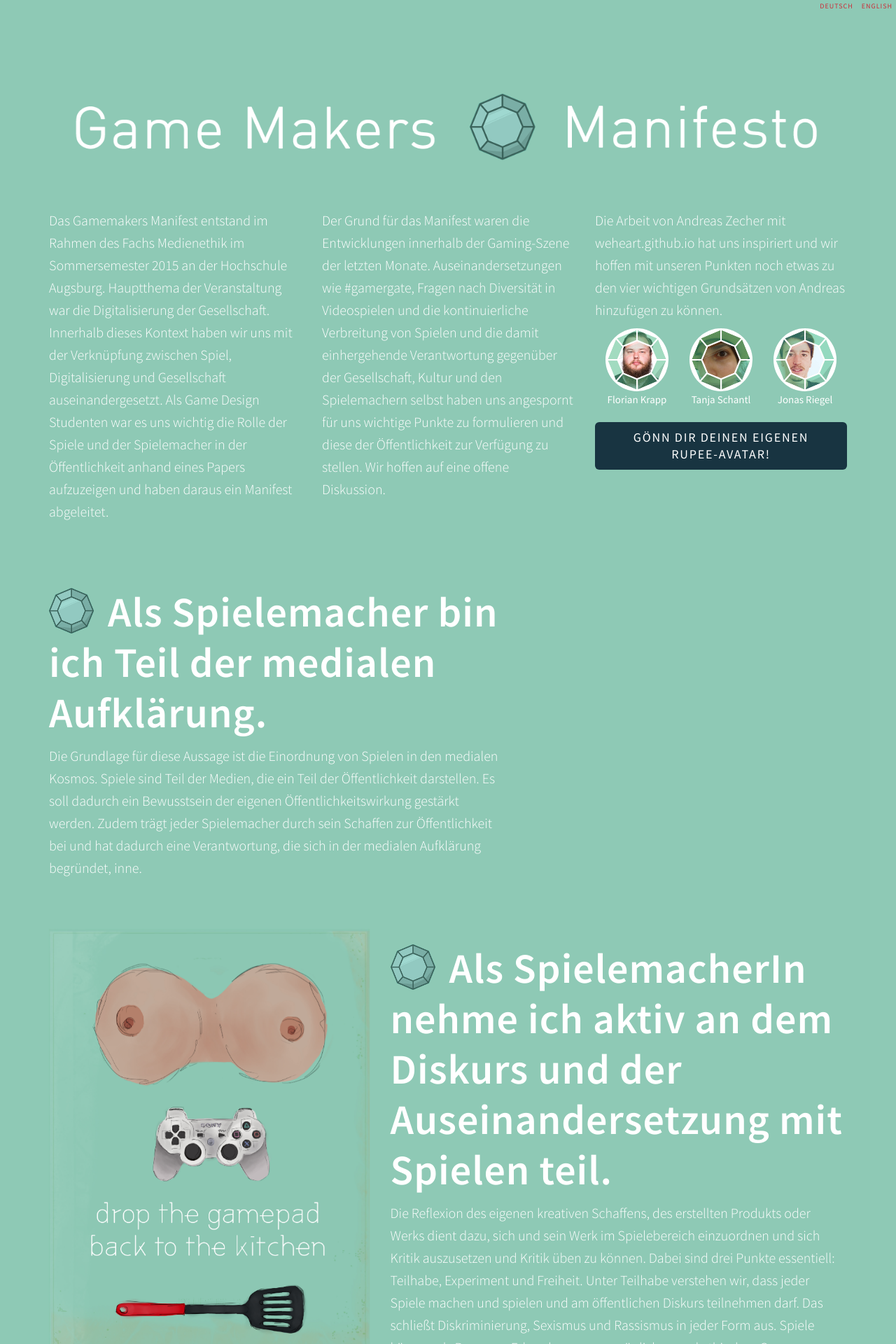
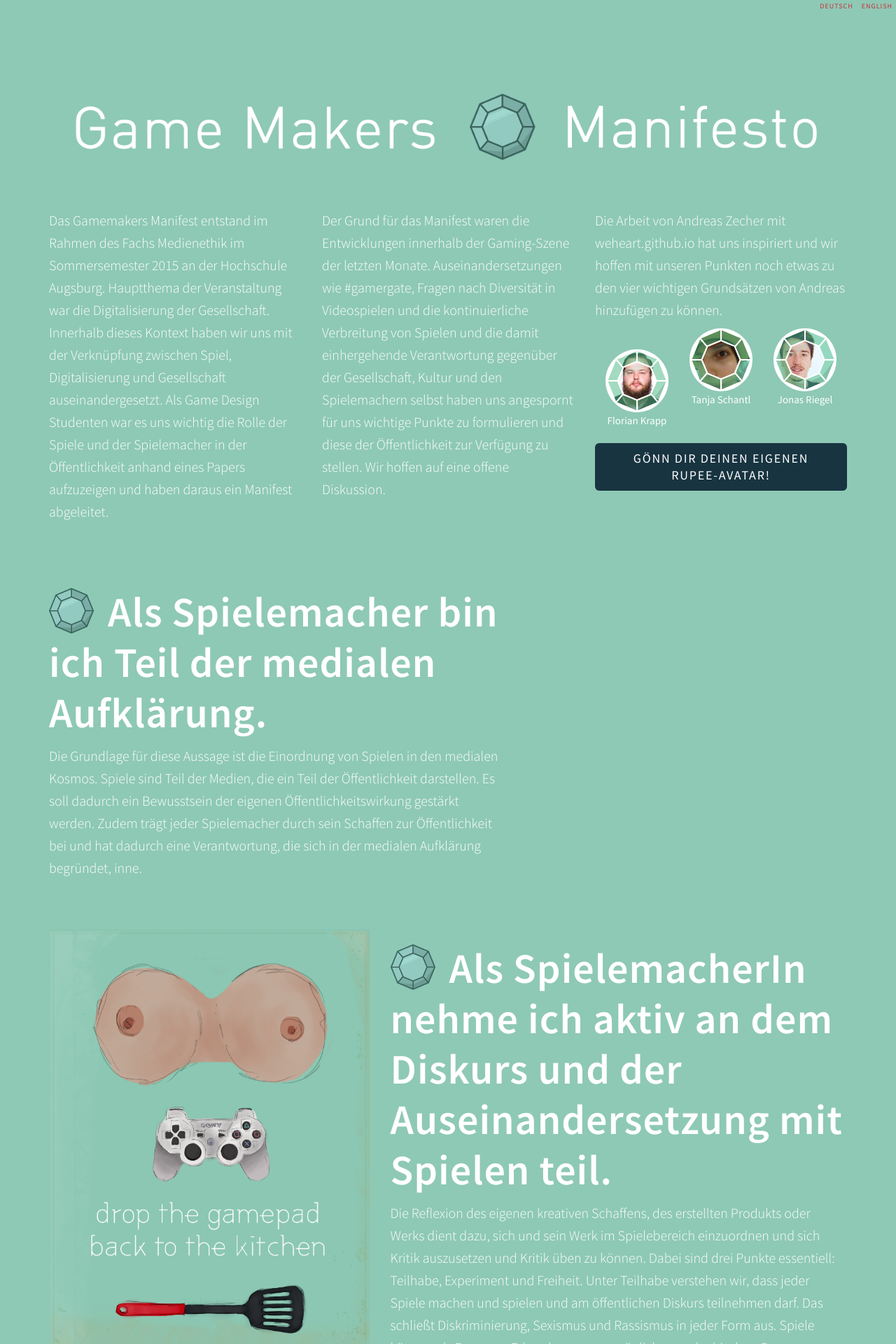
Before and after one commit to gamemakersmanifesto/gamemakersmanifesto.github.io, a Jekyll site: the page built from index.html, in a window 1280 px wide. Shown: the top 1920 px of the page at 70% size. Built offline with Jekyll 4.4.1, drawn with Linux system fonts in a browser that asks for light colours; nearby versions of some CDN libraries.

Commit message:
REFURBISH: Structure + Css

```diff
--- a/_layouts/manifest.html
+++ b/_layouts/manifest.html
@@ -25,7 +25,7 @@
                 <div class="col-md-4">
                     <p>Die Arbeit von Andreas Zecher mit weheart.github.io hat uns inspiriert und wir hoffen mit unseren Punkten noch etwas zu den vier wichtigen Grundsätzen von Andreas hinzufügen zu können.</p>
 
-                    <div class="col-md-4">
+                    <div class="col-md-4" style="margin-top:30px;">
                         <figure>
                             <img src="img/avatare/Avatar_Flo.png" class="img-responsive img-circle">
                             <figcaption>Florian Krapp</figcaption>
```
